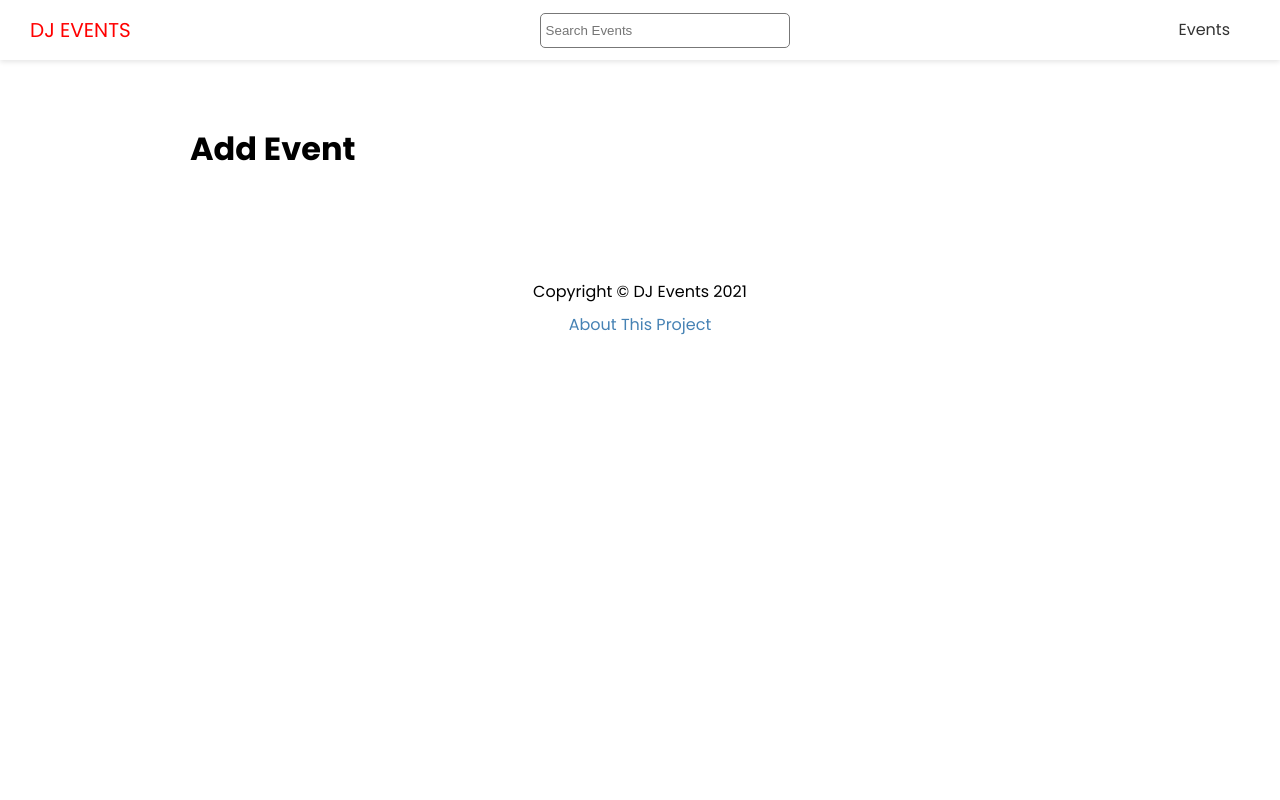
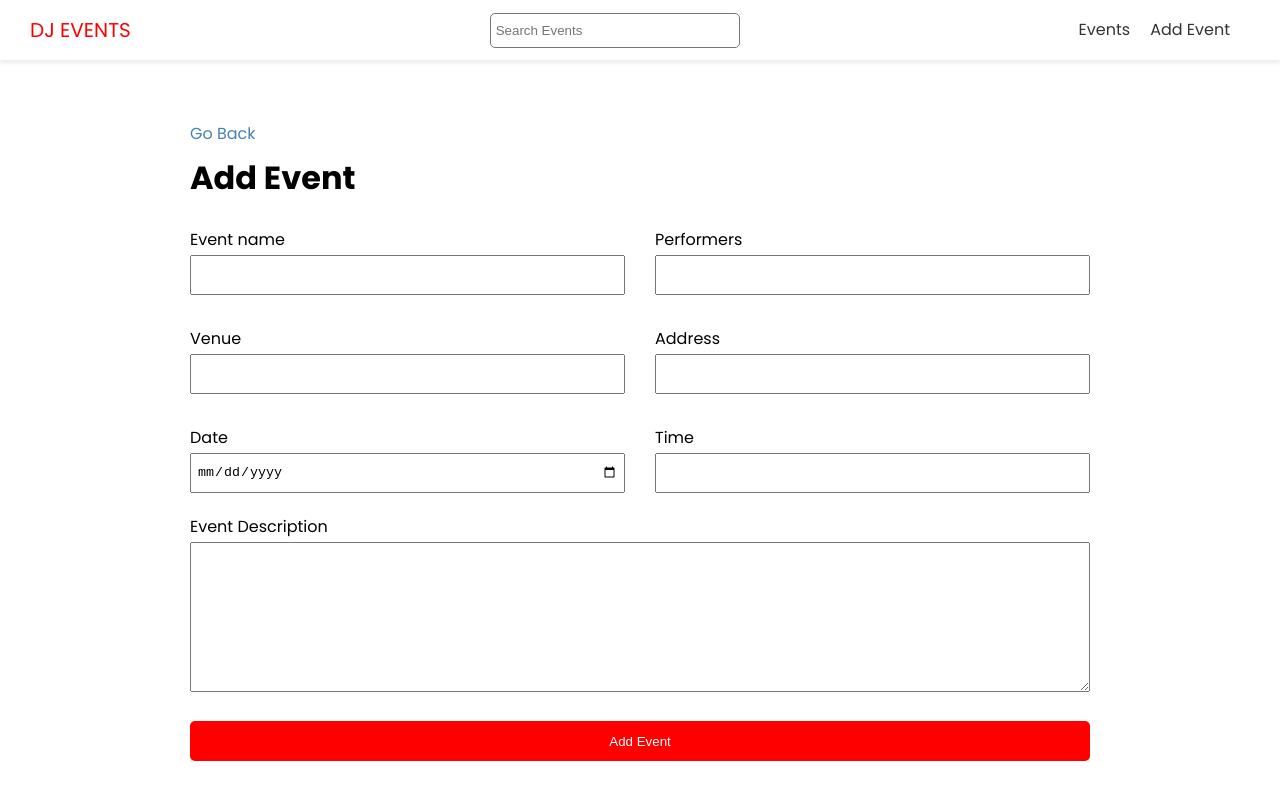
Before and after one commit to MasterSancho/Next-3_Styles_DJ-Events, a Next.js app in the folder dj-events-frontend/: page /events/add in a window 1280 px wide. Shown: the top 800 px of the page. Built offline with nearby package versions, Linux system fonts and the light colour scheme; no server answers.

Commit message:
020->Add Event Page

```diff
--- a/dj-events-frontend/components/Header.js
+++ b/dj-events-frontend/components/Header.js
@@ -20,6 +20,12 @@
        <a>Events</a>
       </Link>
      </li>
+
+     <li>
+      <Link href='/events/add'>
+       <a>Add Event</a>
+      </Link>
+     </li>
     </ul>
    </nav>
   </header>
--- a/dj-events-frontend/pages/events/add.js
+++ b/dj-events-frontend/pages/events/add.js
@@ -1,9 +1,119 @@
+import { useState } from 'react';
+import { useRouter } from 'next/router';
+import Link from 'next/link';
 import Layout from '@/components/Layout';
+import { API_URL } from 'config';
+import styles from '@/styles/Form.module.css';
 
 export default function AddEventPage() {
+ const [values, setValues] = useState({
+  name: '',
+  performers: '',
+  venue: '',
+  address: '',
+  date: '',
+  time: '',
+  description: '',
+ });
+
+ const router = useRouter();
+
+ const handleSubmit = (e) => {
+  e.preventDefault();
+  console.log(values);
+ };
+
+ const handleInputChange = (e) => {
+  const { name, value } = e.target;
+  setValues({ ...values, [name]: value });
+ };
+
  return (
   <Layout title='Add New Event'>
+   <Link href='/events'>Go Back</Link>
    <h1>Add Event</h1>
+
+   <form onSubmit={handleSubmit} className={styles.form}>
+    <div className={styles.grid}>
+     <div>
+      <label htmlFor='name'>Event name</label>
+      <input
+       type='text'
+       id='name'
+       name='name'
+       value={values.name}
+       onChange={handleInputChange}
+      />
+     </div>
+
+     <div>
+      <label htmlFor='performers'>Performers</label>
+      <input
+       type='text'
+       name='performers'
+       id='performers'
+       value={values.performers}
+       onChange={handleInputChange}
+      />
+     </div>
+
+     <div>
+      <label htmlFor='venue'>Venue</label>
+      <input
+       type='text'
+       name='venue'
+       id='vanue'
+       value={values.venue}
+       onChange={handleInputChange}
+      />
+     </div>
+
+     <div>
+      <label htmlFor='address'>Address</label>
+      <input
+       type='text'
+       name='address'
+       id='address'
+       value={values.address}
+       onChange={handleInputChange}
+      />
+     </div>
+
+     <div>
+      <label htmlFor='date'>Date</label>
+      <input
+       type='date'
+       name='date'
+       id='date'
+       value={values.date}
+       onChange={handleInputChange}
+      />
+     </div>
+
+     <div>
+      <label htmlFor='time'>Time</label>
+      <input
+       type='text'
+       name='time'
+       id='time'
+       value={values.time}
+       onChange={handleInputChange}
+      />
+     </div>
+    </div>
+
+    <div>
+     <label htmlFor='description'>Event Description</label>
+     <textarea
+      type='text'
+      name='description'
+      id='description'
+      value={values.description}
+      onChange={handleInputChange}></textarea>
+    </div>
+
+    <input type='submit' value='Add Event' className='btn' />
+   </form>
   </Layout>
  );
 }
--- /dev/null
+++ b/dj-events-frontend/styles/Form.module.css
@@ -0,0 +1,39 @@
+.form label {
+ display: block;
+}
+
+.form input {
+ width: 100%;
+ height: 40px;
+ padding: 5px;
+}
+
+.form textarea {
+ width: 100%;
+ height: 150px;
+}
+
+.form input[type='submit'] {
+ display: block;
+ width: 100%;
+ margin: 20px 0 30px;
+}
+
+.form .file {
+ border: 1px #ccc solid;
+ background-color: #f4f4f4;
+ padding: 10px;
+}
+
+.grid {
+ display: grid;
+ grid-template-columns: 1fr 1fr;
+ gap: 30px;
+ margin-bottom: 20px;
+}
+
+@media (max-width: 600px) {
+ .grid {
+  grid-template-columns: 1fr;
+ }
+}
```
